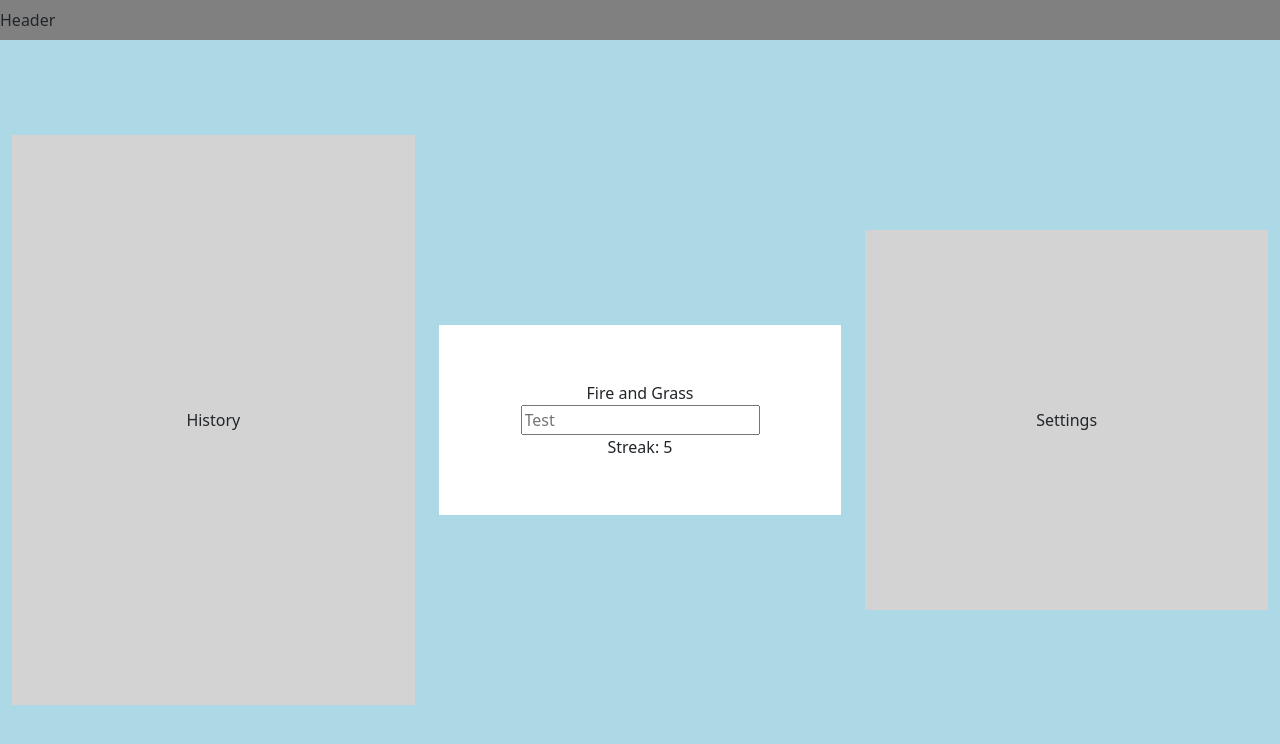
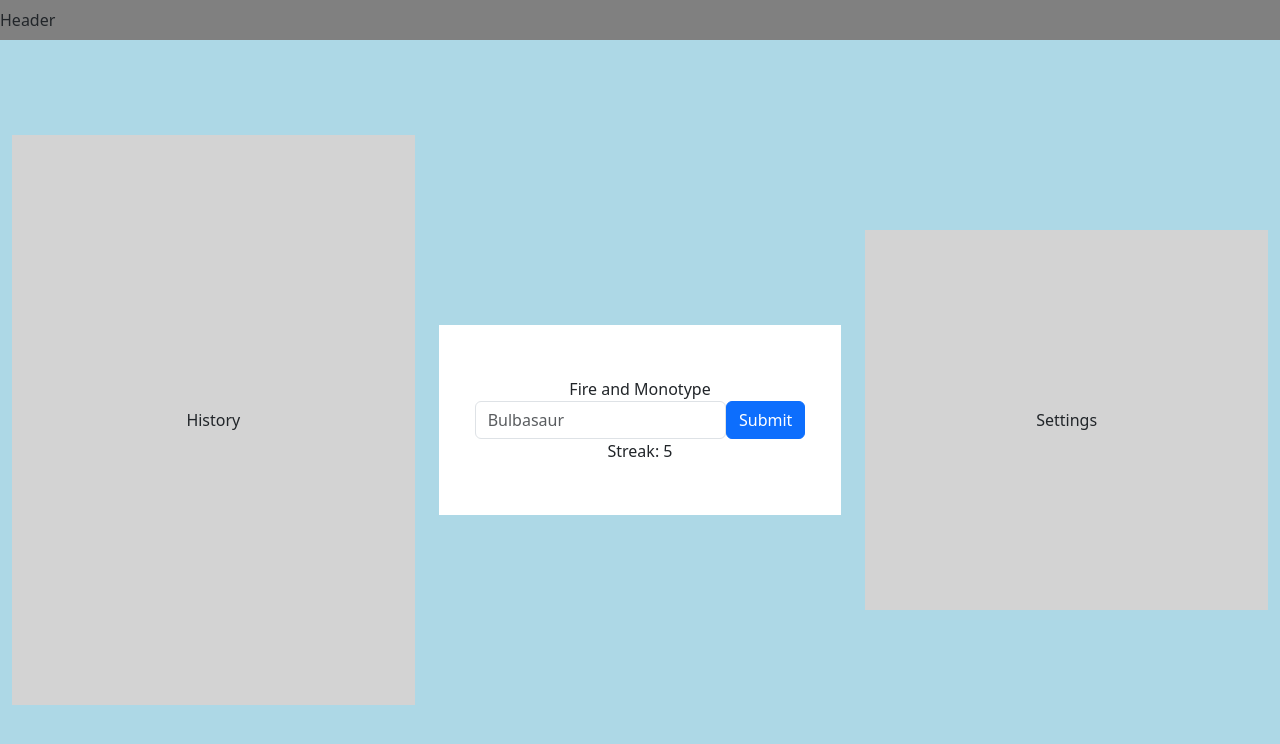
Before and after one commit to Tayzn/PokeGuess, a React (Vite) app: page / in a window 1280 px wide. Shown: the top 744 px of the page. Built offline with nearby package versions, Linux system fonts and the light colour scheme.

Commit message:
Implemented basic answer functionality

```diff
--- a/src/components/GameBox.jsx
+++ b/src/components/GameBox.jsx
@@ -1,15 +1,39 @@
 import React from 'react'
-import { Container, Col } from 'react-bootstrap'
+import { Container, Col, Form, Button } from 'react-bootstrap'
+import { useState } from 'react'
+import { checkAnswer } from '../utility/utility'
 
 export const GameBox = () => {
+  const [categories, setCategories] = useState(['Fire', 'Monotype'])
+  const [answer, setAnswer] = useState('')
+
+  const check = (e) => {
+    e.preventDefault()
+    const result = checkAnswer(categories, answer)
+    console.log(result)
+  }
+
   return (
     <Container
       className='d-flex justify-content-center align-items-center h-25'
       style={{ backgroundColor: 'white' }}
     >
       <Col className='d-flex flex-column m-4 align-items-center'>
-        <a>Fire and Grass</a>
-        <input placeholder='Test'></input>
+        <a>
+          {categories[0]} and {categories[1]}
+        </a>
+        <Form className='d-flex'>
+          <Form.Control
+            type='text'
+            placeholder='Bulbasaur'
+            value={answer}
+            onChange={(e) => setAnswer(e.target.value)}
+          />
+          <Button type='submit' onClick={(e) => check(e)}>
+            Submit
+          </Button>
+        </Form>
+
         <a>Streak: 5</a>
       </Col>
     </Container>
--- /dev/null
+++ b/src/utility/utility.jsx
@@ -0,0 +1,11 @@
+import { gameCategories } from '../data/pokemon'
+
+const findIntersection = (categories) => {
+  const firstCategory = gameCategories[categories[0]]
+  const secondCategory = gameCategories[categories[1]]
+  return firstCategory.filter((pokemon) => secondCategory.includes(pokemon))
+}
+
+export const checkAnswer = (categories, answer) => {
+  return findIntersection(categories).includes(answer.toUpperCase())
+}
```
Also changed, not shown: src/data/pokemon.jsx (+1 -1 lines).
